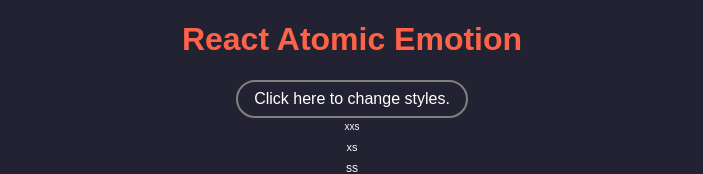
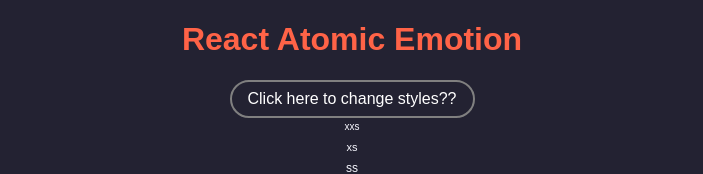
Before and after one commit to BoxPistols/React-Redux__Emotion-CSS__Atomic-Design, a React (Create React App) app: page / in a window 1280 px wide. Shown: the top 174 px of the page, without its empty margins (288-991 px from the left). Built offline with nearby package versions, Linux system fonts and the light colour scheme.

Commit message:
Update App2.jsx

```diff
--- a/src/App2.jsx
+++ b/src/App2.jsx
@@ -37,7 +37,7 @@
           className={styles({ isSelected })}
           onClick={() => setIsSelected(!isSelected)}
         >
-          Click here to change styles.
+          Click here to change styles??
         </button>
 
         <div>
```
